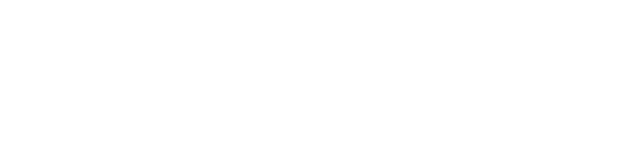
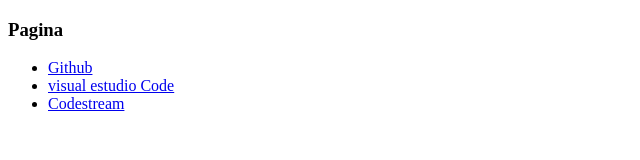
Before and after one commit to Ibiza-campos/Gitcode, a plain HTML site: page index.html in a window 1280 px wide. Shown: the whole page, without its empty margins (0-640 px from the left). Drawn offline with Linux system fonts and the light colour scheme.

Commit message:
Footer: Se agrego los enlaces de los recursos utilizados

```diff
--- a/index.html
+++ b/index.html
@@ -8,5 +8,48 @@
 </head>
 <body>
 
+
+
+
+
+
+
+
+
+
+
+
+
+
+
+
+
+
+
+
+
+
+
+    <footer class="cont__footer">
+        <section class="footer__">
+            <h3>Pagina</h3>
+
+        </section>
+
+        <section>
+            <ul>
+                <li> <a href="https://github.com/">Github</a></li>
+                <li> <a href="https://code.visualstudio.com/">visual estudio Code</a></li>
+                <li> <a href="https://www.codestream.com/">Codestream</a></li>
+
+            </ul>
+        </section>
+
+
+
+
+    </footer>
+
+
 </body>
 </html>
```
